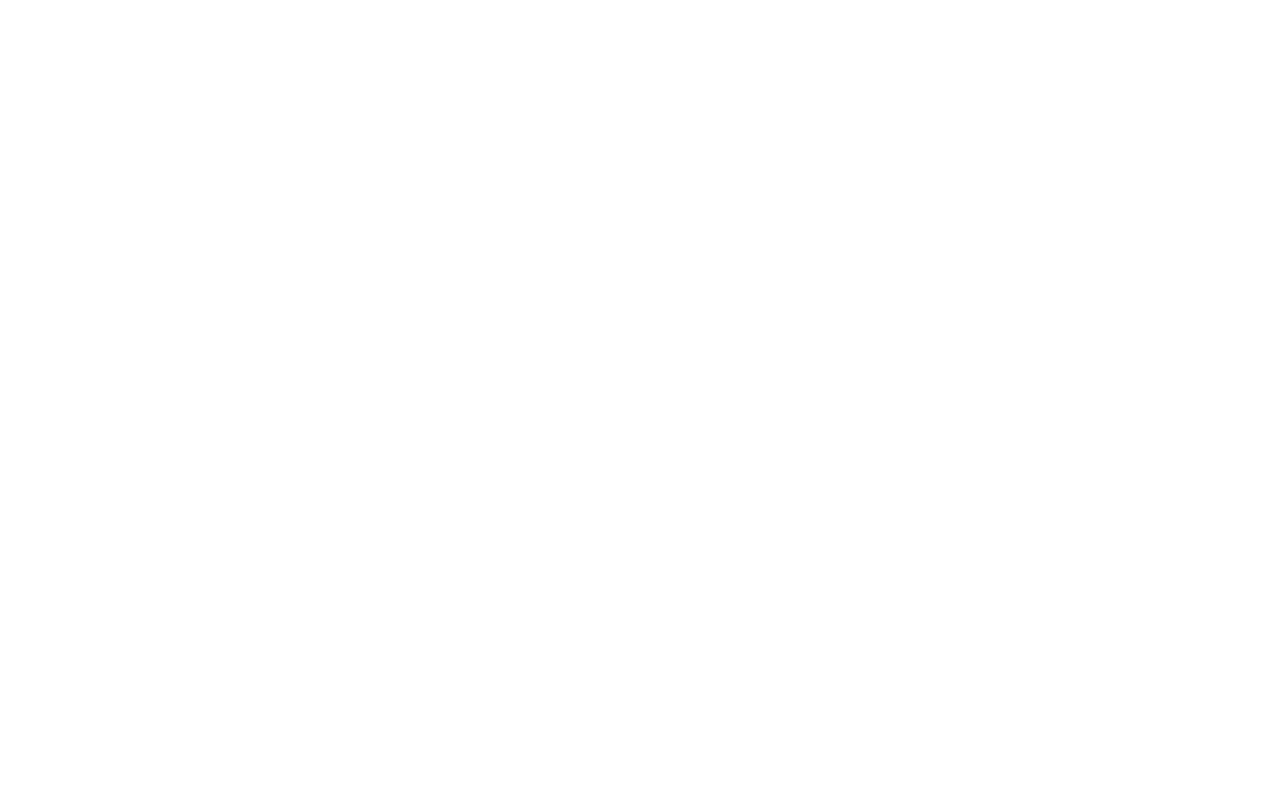
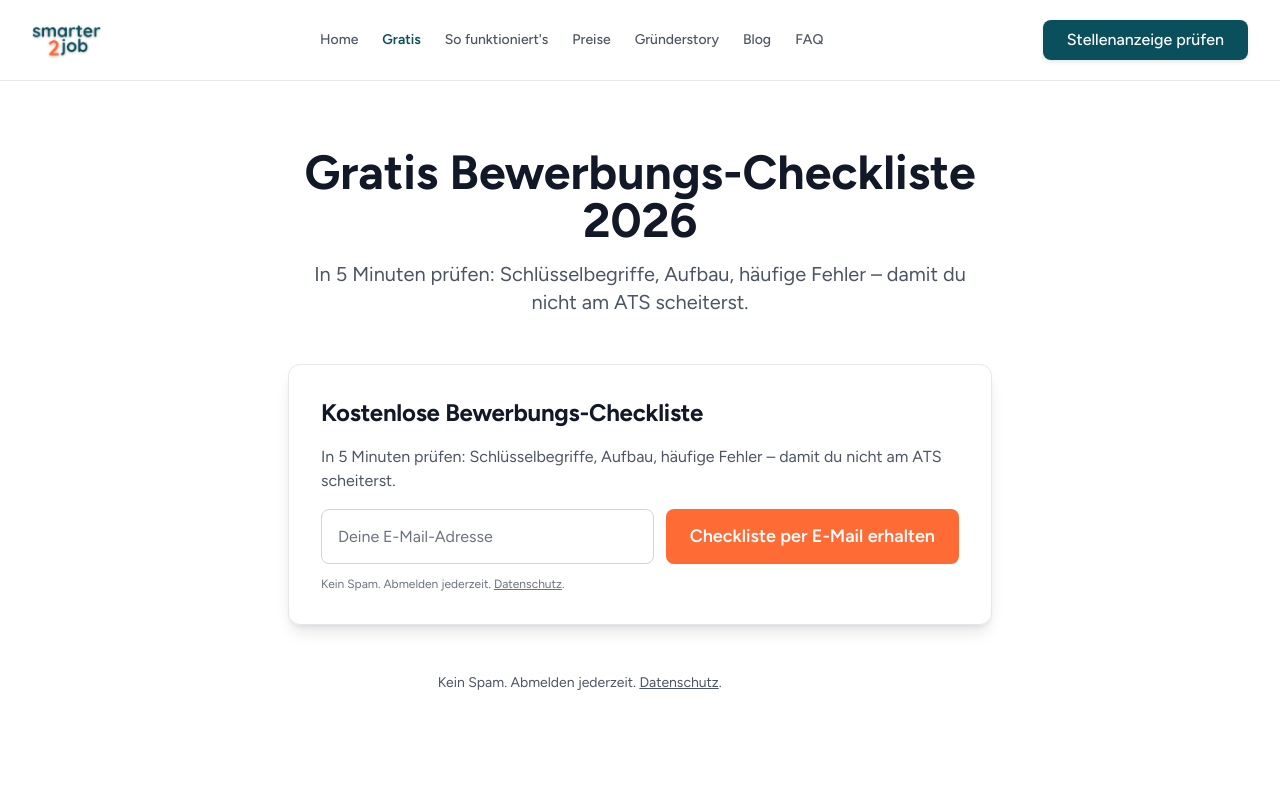
Before and after one commit to Smarter2Job/Smarter2Job-Deployment, a React (Vite) app: page /check in a window 1280 px wide. Before the commit this address had no page. Shown: the top 800 px of the page. Built offline with nearby package versions, Linux system fonts and the light colour scheme.

Commit message:
feat: add /check page with 'Gratis' menu item for LinkedIn sharing

```diff
--- a/src/App.tsx
+++ b/src/App.tsx
@@ -16,11 +16,13 @@
 import CheckoutReturn from './pages/CheckoutReturn'
 import Confirm from './pages/Confirm'
 import Unsubscribe from './pages/Unsubscribe'
+import Check from './pages/Check'
 
 function App() {
   return (
     <Routes>
       <Route path="/" element={<Layout><Home /></Layout>} />
+      <Route path="/check" element={<Layout><Check /></Layout>} />
       <Route path="/so-funktionierts" element={<Layout><SoFunktionierts /></Layout>} />
       <Route path="/preise" element={<Layout><Preise /></Layout>} />
       <Route path="/story" element={<Layout><Story /></Layout>} />
--- a/src/components/Header.tsx
+++ b/src/components/Header.tsx
@@ -8,6 +8,7 @@
 
   const navLinks = [
     { path: '/', label: 'Home' },
+    { path: '/check', label: 'Gratis' },
     { path: '/so-funktionierts', label: 'So funktioniert\'s' },
     { path: '/preise', label: 'Preise' },
     { path: '/story', label: 'Gründerstory' },
--- a/src/components/LeadMagnetCard.tsx
+++ b/src/components/LeadMagnetCard.tsx
@@ -2,7 +2,7 @@
 import { Link } from 'react-router-dom';
 import { trackEvent } from '../utils/analytics';
 
-type LeadMagnetPlacement = 'homepage_faq_bottom' | 'results';
+type LeadMagnetPlacement = 'homepage_faq_bottom' | 'results' | 'check_page';
 
 type LeadMagnetVariant = 'secondary' | 'primary';
 
--- /dev/null
+++ b/src/pages/Check.tsx
@@ -0,0 +1,40 @@
+import LeadMagnetCard from '../components/LeadMagnetCard';
+
+export default function Check() {
+  return (
+    <div className="min-h-screen bg-white" style={{ paddingTop: 'clamp(100px, 12vh, 180px)' }}>
+      <div className="max-w-3xl mx-auto px-4 sm:px-6 lg:px-8 py-12">
+        <div className="text-center mb-12">
+          <h1 className="text-4xl md:text-5xl font-bold text-gray-900 mb-4">
+            Gratis Bewerbungs-Checkliste 2026
+          </h1>
+          <p className="text-xl text-gray-600 max-w-2xl mx-auto">
+            In 5 Minuten prüfen: Schlüsselbegriffe, Aufbau, häufige Fehler – damit du nicht am ATS scheiterst.
+          </p>
+        </div>
+
+        <div className="mb-8">
+          <LeadMagnetCard
+            placement="check_page"
+            variant="primary"
+            tag="checkliste"
+            headline="Kostenlose Bewerbungs-Checkliste"
+            subline="In 5 Minuten prüfen: Schlüsselbegriffe, Aufbau, häufige Fehler – damit du nicht am ATS scheiterst."
+            buttonText="Checkliste per E-Mail erhalten"
+            successText="Bitte bestätige deine E-Mail (schau in dein Postfach)."
+          />
+        </div>
+
+        <div className="mt-12 text-center text-gray-600">
+          <p className="text-sm">
+            Kein Spam. Abmelden jederzeit.{' '}
+            <a href="/datenschutz" className="underline">
+              Datenschutz
+            </a>
+            .
+          </p>
+        </div>
+      </div>
+    </div>
+  );
+}
```
